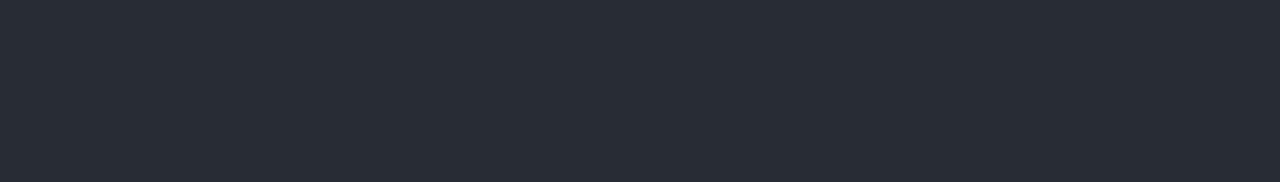
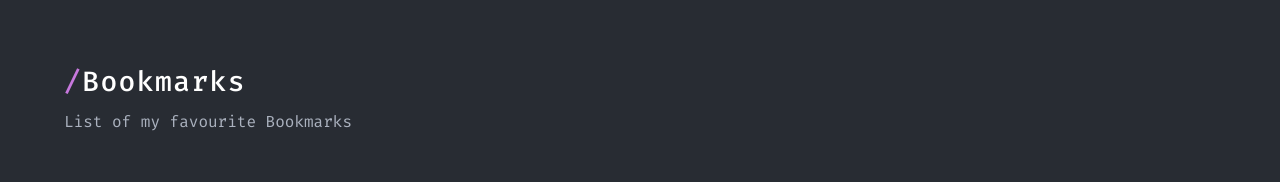
Before and after one commit to jmnyarega/profile, a React (Create React App) app: page /bookmarks in a window 1280 px wide. Shown: the part 383-565 px from the top of the page. Built offline with nearby package versions, Linux system fonts and the light colour scheme.

Commit message:
Generic titles

```diff
--- a/src/pages/blogs/index.tsx
+++ b/src/pages/blogs/index.tsx
@@ -1,3 +1,12 @@
-const Blogs = () => <h1>Blogs</h1>
+import {Heading2, Spacer} from "../home";
+
+const Blogs = () => <div>
+  <Spacer $size="6rem" />
+  <Heading2><span style={{color: "rgb(var(--primary))"}}>/</span>Blogs</Heading2>
+  <Spacer $size="0.5rem" />
+  <p>List of my blogs; enjoy</p>
+  <Spacer $size="3rem" />
+</div>
+
 
 export default Blogs;
--- a/src/pages/bookmarks/index.tsx
+++ b/src/pages/bookmarks/index.tsx
@@ -1,3 +1,13 @@
-const Bookmarks = () => <h1>Bookmarks</h1>
+import {Heading2, Spacer} from "../home";
+
+const Bookmarks = () =>
+  <div>
+    <Spacer $size="6rem" />
+    <Heading2><span style={{color: "rgb(var(--primary))"}}>/</span>Bookmarks</Heading2>
+    <Spacer $size="0.5rem" />
+    <p>List of my favourite Bookmarks</p>
+    <Spacer $size="3rem" />
+  </div>
+
 
 export default Bookmarks;
--- a/src/pages/projects/index.tsx
+++ b/src/pages/projects/index.tsx
@@ -5,6 +5,8 @@ const Projects = () =>
   <div>
     <Spacer $size="6rem" />
     <Heading2><span style={{color: "rgb(var(--primary))"}}>/</span>projects</Heading2>
+
+    <Spacer $size="0.5rem" />
     <p>List of my projects</p>
     <Spacer $size="3rem" />
 
@@ -29,8 +31,6 @@ const Projects = () =>
         <Project />
       </section>
     </section>
-
   </div>
 
-
 export default Projects;
```
